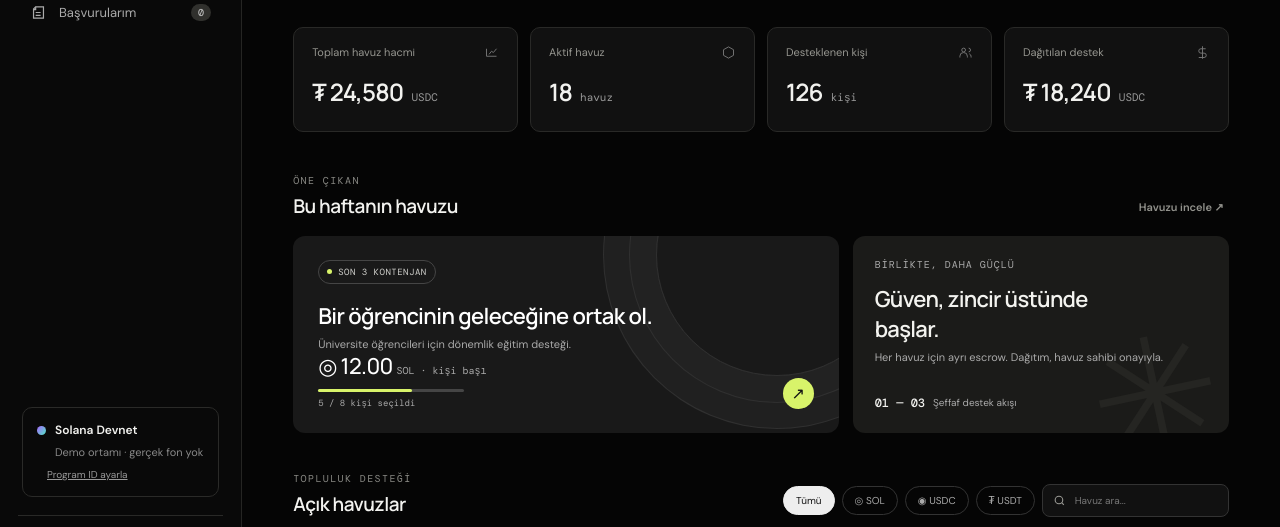
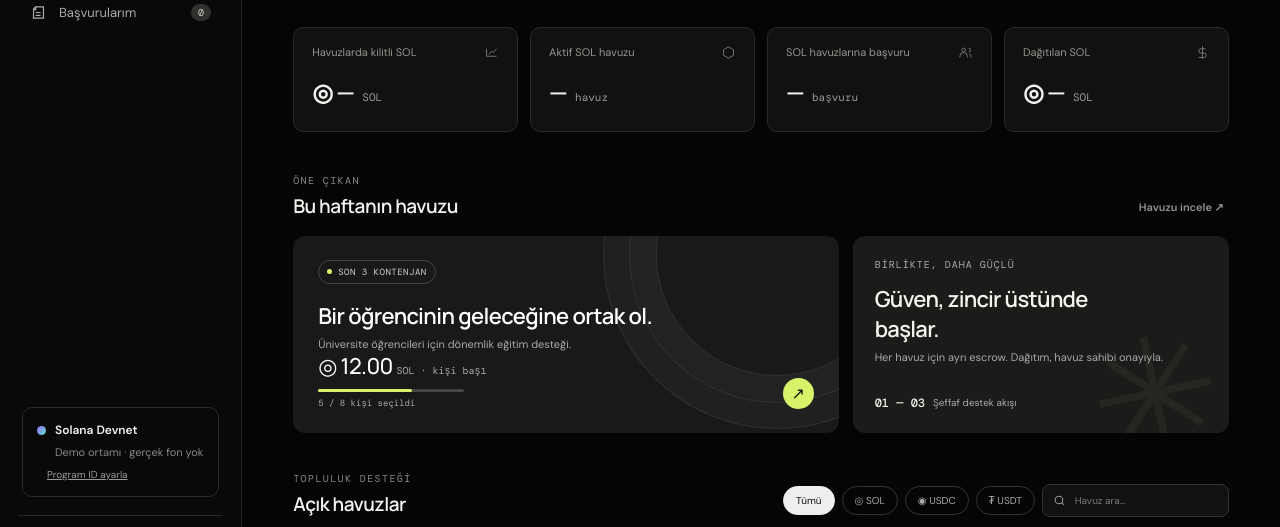
Before and after one commit to okabri/poolchain, a website: page index.html in a window 1280 px wide. Shown: the part 211-738 px from the top of the page. Drawn offline with nearby package versions, Linux system fonts and the light colour scheme.

Commit message:
Restore live SOL escrow metrics panel

```diff
--- a/index.html
+++ b/index.html
@@ -101,10 +101,10 @@
       <div class="content">
         <div class="welcome"><div><div class="eyebrow">26 Kasım 2026 · Solana ekosistemi</div><h1 id="page-title">İyilik, birlikte büyür.</h1><p id="page-subtitle">Şeffaf havuzları keşfet, destek olmak istediğin hikâyeyi bul.</p></div><button class="primary create-btn" id="create"><span>＋</span> Havuz oluştur</button></div>
         <section class="stat-grid" id="stats">
-          <div class="stat"><div class="stat-label">Toplam havuz hacmi <svg viewBox="0 0 24 24"><path d="M4 18V6m0 12h16M8 15l4-5 3 2 5-6"/></svg></div><div class="stat-value">₮ 24,580 <small>USDC</small></div></div>
-          <div class="stat"><div class="stat-label">Aktif havuz <svg viewBox="0 0 24 24"><path d="M4 7.5 12 3l8 4.5v9L12 21l-8-4.5z"/></svg></div><div class="stat-value">18 <small>havuz</small></div></div>
-          <div class="stat"><div class="stat-label">Desteklenen kişi <svg viewBox="0 0 24 24"><circle cx="9" cy="8" r="3"/><path d="M3 20v-2a6 6 0 0 1 12 0v2m2-15a3 3 0 0 1 0 6m1 3a5 5 0 0 1 3 5v1"/></svg></div><div class="stat-value">126 <small>kişi</small></div></div>
-          <div class="stat"><div class="stat-label">Dağıtılan destek <svg viewBox="0 0 24 24"><path d="M12 2v20m5-16H9.5a3.5 3.5 0 0 0 0 7h5a3.5 3.5 0 0 1 0 7H6"/></svg></div><div class="stat-value">₮ 18,240 <small>USDC</small></div></div>
+          <div class="stat"><div class="stat-label">Havuzlarda kilitli SOL <svg viewBox="0 0 24 24"><path d="M4 18V6m0 12h16M8 15l4-5 3 2 5-6"/></svg></div><div class="stat-value">◎ <span id="stat-sol-locked">—</span> <small>SOL</small></div></div>
+          <div class="stat"><div class="stat-label">Aktif SOL havuzu <svg viewBox="0 0 24 24"><path d="M4 7.5 12 3l8 4.5v9L12 21l-8-4.5z"/></svg></div><div class="stat-value"><span id="stat-sol-active">—</span> <small>havuz</small></div></div>
+          <div class="stat"><div class="stat-label">SOL havuzlarına başvuru <svg viewBox="0 0 24 24"><circle cx="9" cy="8" r="3"/><path d="M3 20v-2a6 6 0 0 1 12 0v2m2-15a3 3 0 0 1 0 6m1 3a5 5 0 0 1 3 5v1"/></svg></div><div class="stat-value"><span id="stat-sol-applicants">—</span> <small>başvuru</small></div></div>
+          <div class="stat"><div class="stat-label">Dağıtılan SOL <svg viewBox="0 0 24 24"><path d="M12 2v20m5-16H9.5a3.5 3.5 0 0 0 0 7h5a3.5 3.5 0 0 1 0 7H6"/></svg></div><div class="stat-value">◎ <span id="stat-sol-distributed">—</span> <small>SOL</small></div></div>
         </section>
         <div id="discovery-view">
           <div class="section-head"><div><div class="eyebrow">Öne çıkan</div><h2>Bu haftanın havuzu</h2></div><button class="see-all" id="featured-open">Havuzu incele ↗</button></div>
@@ -136,8 +136,11 @@
     let userPools=JSON.parse(localStorage.getItem('d3p_pools')||'[]'), applications=JSON.parse(localStorage.getItem('d3p_apps')||'[]'), filter='Tümü', tab='discover', walletAddress='', chainPools=[];
     const chainMode=()=>!!window.PoolchainDevnet?.configured();
     const allPools=()=>chainMode()?[...chainPools,...initialPools]:[...userPools,...initialPools];
-    async function refreshChainPools(){if(!chainMode())return;try{chainPools=await window.PoolchainDevnet.listPools();document.querySelector('.chain-caption').textContent='Solana Devnet · gerçek zincir verisi';document.getElementById('stats').style.display='none';document.querySelector('.featured').style.display='none';document.querySelector('.activity').style.display='none';renderPools();if(tab==='mypools')setTab('mypools')}catch(err){toast('Devnet havuzları yüklenemedi: '+esc(err.message))}}
+    const formatSol=n=>Number(n).toLocaleString('en-US',{minimumFractionDigits:2,maximumFractionDigits:6});
+    function renderChainStats(){const solPools=chainPools.filter(p=>p.asset==='SOL'),active=solPools.filter(p=>!p.distributed),distributed=solPools.filter(p=>p.distributed);document.getElementById('stat-sol-locked').textContent=formatSol(active.reduce((sum,p)=>sum+p.amount,0));document.getElementById('stat-sol-active').textContent=active.length.toLocaleString('tr-TR');document.getElementById('stat-sol-applicants').textContent=solPools.reduce((sum,p)=>sum+(p.applicants||0),0).toLocaleString('tr-TR');document.getElementById('stat-sol-distributed').textContent=formatSol(distributed.reduce((sum,p)=>sum+p.amount,0))}
+    async function refreshChainPools(){if(!chainMode())return;try{chainPools=await window.PoolchainDevnet.listPools();document.querySelector('.chain-caption').textContent='Solana Devnet · gerçek zincir verisi';renderChainStats();document.querySelector('.featured').style.display='none';document.querySelector('.activity').style.display='none';renderPools();if(tab==='mypools')setTab('mypools')}catch(err){toast('Devnet havuzları yüklenemedi: '+esc(err.message))}}
     window.addEventListener('poolchain-devnet-ready',refreshChainPools);
+    setInterval(()=>{if(chainMode())refreshChainPools()},60000);
     const save=()=>{localStorage.setItem('d3p_pools',JSON.stringify(userPools));localStorage.setItem('d3p_apps',JSON.stringify(applications));localStorage.setItem('poolchain_sample_pools',JSON.stringify(Object.fromEntries(initialPools.map(p=>[p.id,{applicants:p.applicants||0,candidates:p.candidates||[],selected:p.selected||0,distributed:!!p.distributed}]))));document.getElementById('pool-count').textContent=userPools.length;document.querySelector('[data-tab="applications"] .count').textContent=applications.length};
     function evidenceDB(){return new Promise((resolve,reject)=>{let req=indexedDB.open('poolchain-evidence',1);req.onupgradeneeded=()=>req.result.createObjectStore('files');req.onsuccess=()=>resolve(req.result);req.onerror=()=>reject(req.error)})}
     async function saveEvidence(id,file){let db=await evidenceDB();return new Promise((resolve,reject)=>{let tx=db.transaction('files','readwrite');tx.objectStore('files').put(file,id);tx.oncomplete=()=>resolve();tx.onerror=()=>reject(tx.error)})}
```
